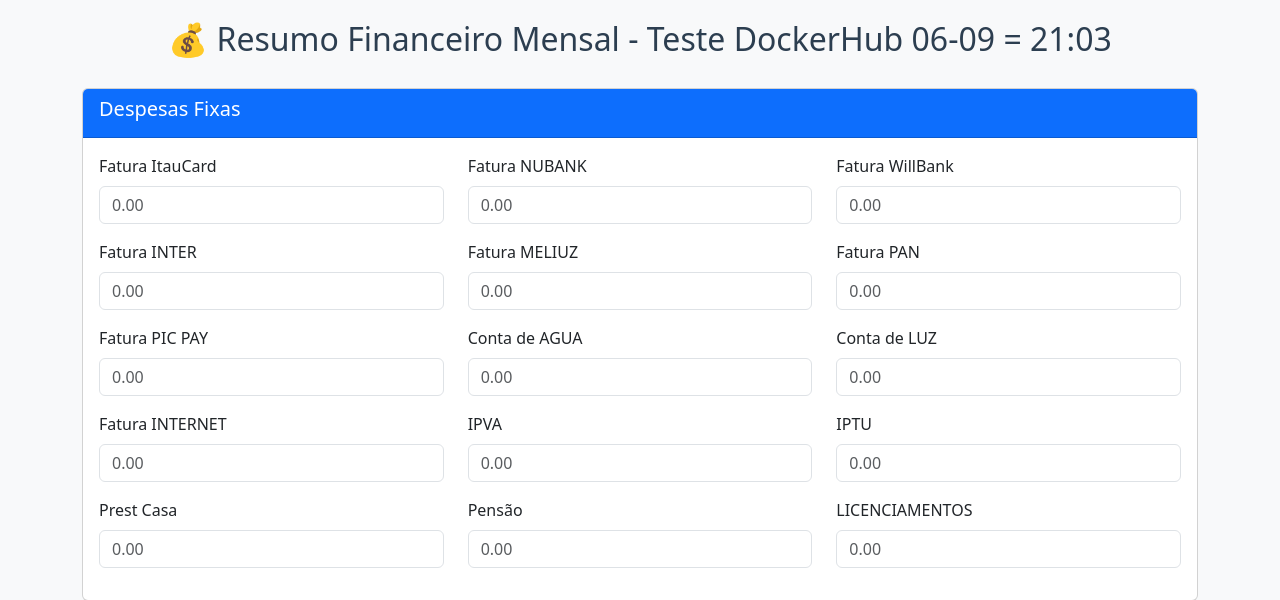
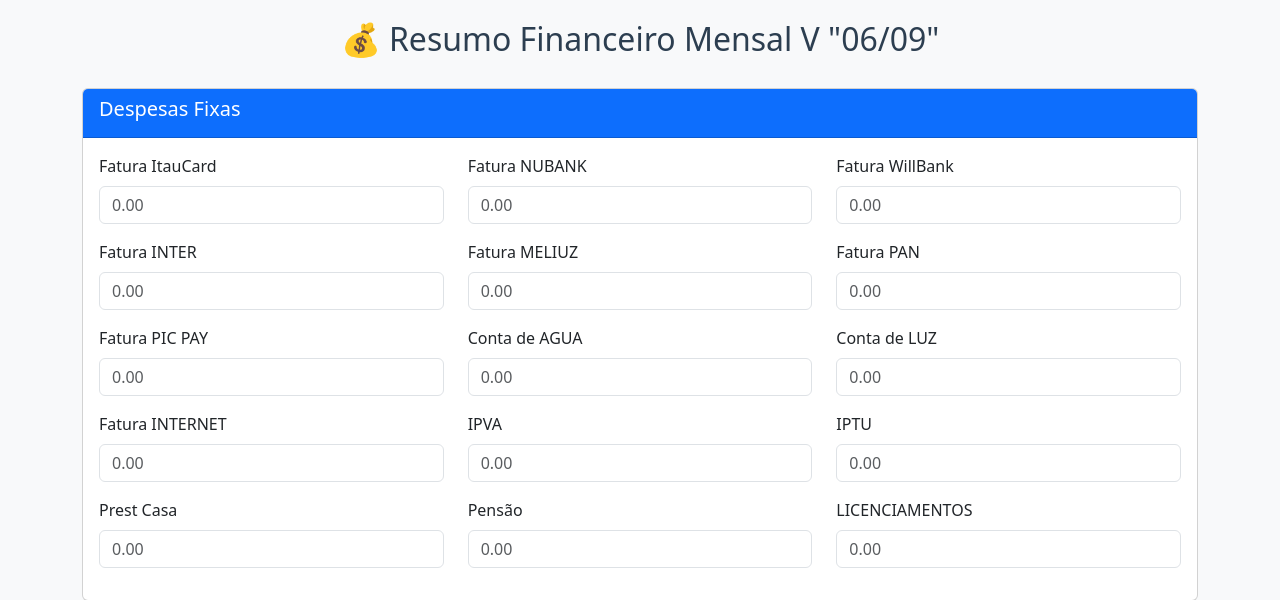
Before and after one commit to wpatec-org/app-gastos_mensais, a Flask app: page / in a window 1280 px wide. Shown: the top 600 px of the page. Run offline with Flask 3, Linux system fonts and the light colour scheme.

Commit message:
atualização do Readme e do main

```diff
--- a/templates/index.html
+++ b/templates/index.html
@@ -19,7 +19,7 @@
 </head>
 <body>
 <div class="container">
-  <h2 class="text-center">💰 Resumo Financeiro Mensal - Teste DockerHub 06-09 = 21:03</h2>
+  <h2 class="text-center">💰 Resumo Financeiro Mensal V "06/09" </h2>
 
   {% with messages = get_flashed_messages(with_categories=true) %}
     {% if messages %}
```
Also changed, not shown: .github/workflows/main.yml.
